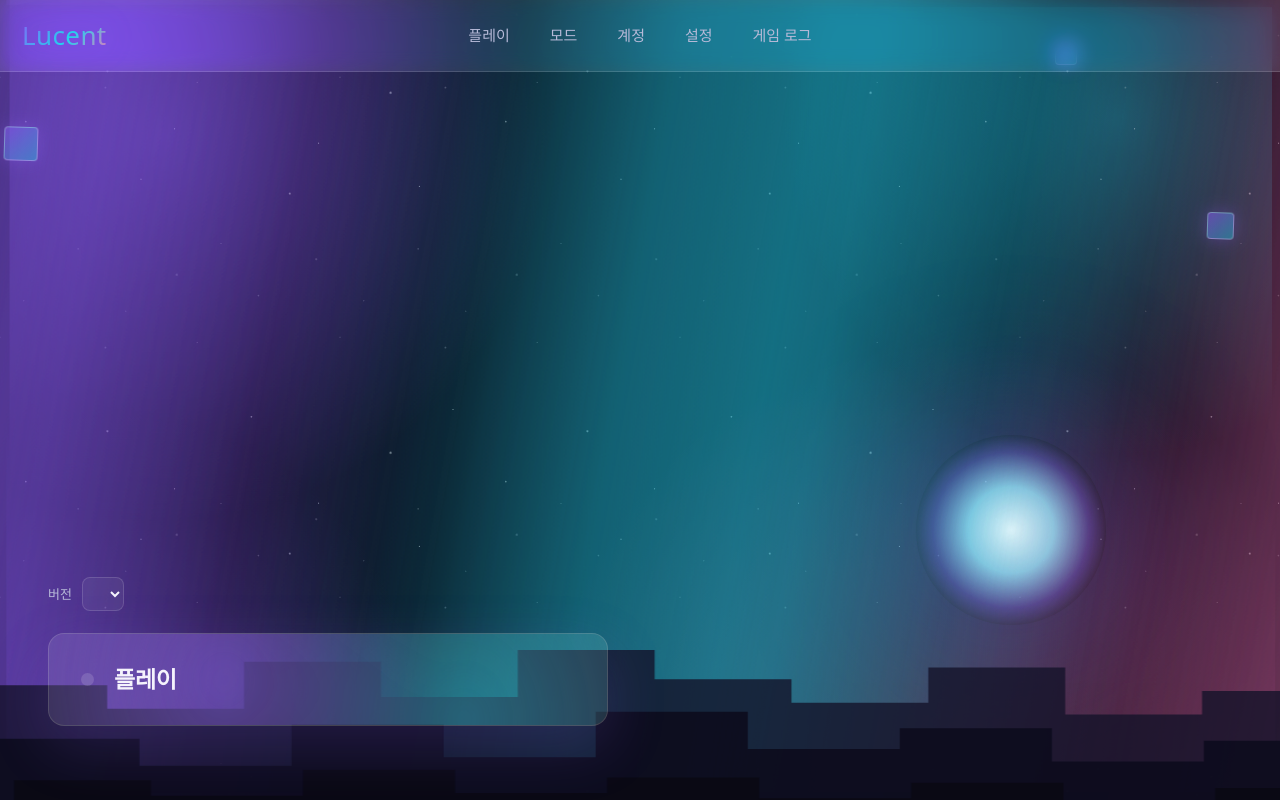
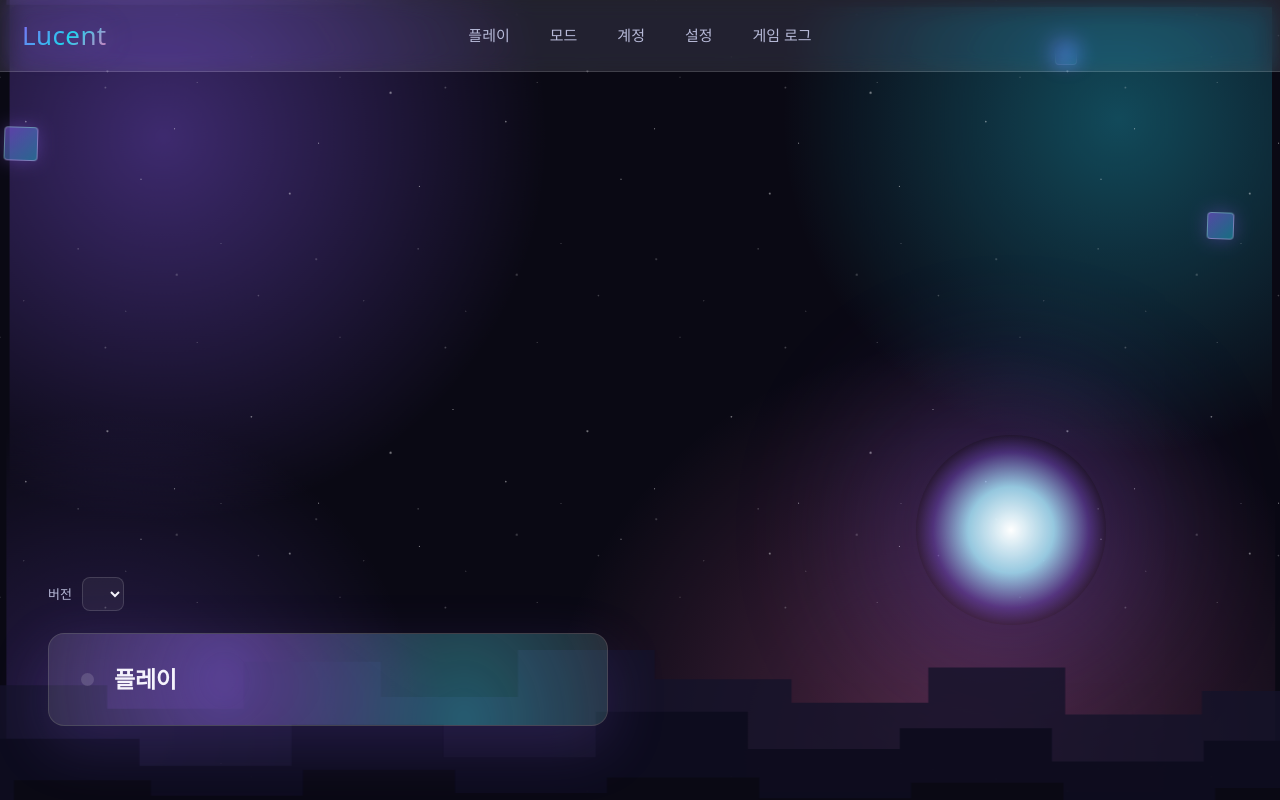
Before and after one commit to mojunseo/Lucentclient, a website built with Vite: page launcher/index.html in a window 1280 px wide. Built offline with nearby package versions, Linux system fonts and the light colour scheme; a web font is replaced by a local one.

Commit message:
오로라 레이어 제거
Chrome 검증으로는 계속 괜찮아 보였는데 실제 WebKit 창에서는 끝까지
이상하게 움직여서, 더 고치는 대신 레이어 자체를 뺐다. 배경에는 별,
떠있는 해, 블록 스카이라인, 떠다니는 수정 블록, 코너의 그라데이션
블롭은 그대로 남아있다.

```diff
--- a/launcher/index.html
+++ b/launcher/index.html
@@ -13,9 +13,6 @@
         <div class="stars stars-a"></div>
         <div class="stars stars-b"></div>
         <div class="sun"></div>
-        <div class="aurora aurora-1"></div>
-        <div class="aurora aurora-2"></div>
-        <div class="aurora aurora-3"></div>
         <div class="block block-1"></div>
         <div class="block block-2"></div>
         <div class="block block-3"></div>
--- a/launcher/src/styles.css
+++ b/launcher/src/styles.css
@@ -64,52 +64,11 @@ button { cursor: pointer; }
   100% { background-position: 60px -45px, -50px 45px, -30px -50px, 40px 30px, 0 0; }
 }
 
-/* Groups stars, sun, aurora, terrain and blocks into one layer, sized a bit past the
-   viewport so nothing clips at the edges. No transform of its own — each child animates
-   independently. */
+/* Groups stars, sun, terrain and blocks into one layer, sized a bit past the viewport so
+   nothing clips at the edges. No transform of its own — each child animates independently. */
 .scene {
   position: absolute;
   inset: -4%;
-}
-
-/* Aurora curtains: wide, soft-edged ribbons of light drifting over the void. */
-/* No filter/blur and no mix-blend-mode here on purpose: an animated blurred, blend-moded
-   layer this large turned out to render inconsistently in the real app's engine (WebKit),
-   pulsing in apparent size in a way Chrome-based testing never showed. A gradient is soft
-   on its own by construction, so it doesn't need filter: blur() for a diffuse look, and
-   plain alpha layering (no blend mode) is the safer, more predictable choice. */
-.aurora {
-  position: absolute;
-  left: -15%;
-  right: -15%;
-  top: -15%;
-  height: 140%;
-  background: linear-gradient(
-    100deg,
-    transparent 0%,
-    rgba(139, 92, 246, 0.3) 16%,
-    transparent 36%,
-    rgba(34, 211, 238, 0.26) 54%,
-    transparent 72%,
-    rgba(244, 114, 182, 0.24) 90%,
-    transparent 100%
-  );
-  pointer-events: none;
-}
-.aurora-1 { animation: auroraSway1 13s ease-in-out infinite; }
-.aurora-2 { animation: auroraSway2 18s ease-in-out infinite; animation-delay: -5s; }
-.aurora-3 { animation: auroraSway3 23s ease-in-out infinite; animation-delay: -11s; }
-@keyframes auroraSway1 {
-  0%, 100% { transform: translate(-6%, -3%); }
-  50% { transform: translate(6%, 4%); }
-}
-@keyframes auroraSway2 {
-  0%, 100% { transform: translate(7%, 2%); }
-  50% { transform: translate(-6%, -3%); }
-}
-@keyframes auroraSway3 {
-  0%, 100% { transform: translate(-4%, 3%); }
-  50% { transform: translate(5%, -4%); }
 }
 
 /* Stars: one tiled layer of point gradients repeated across the sky, cheaper than hundreds
```
